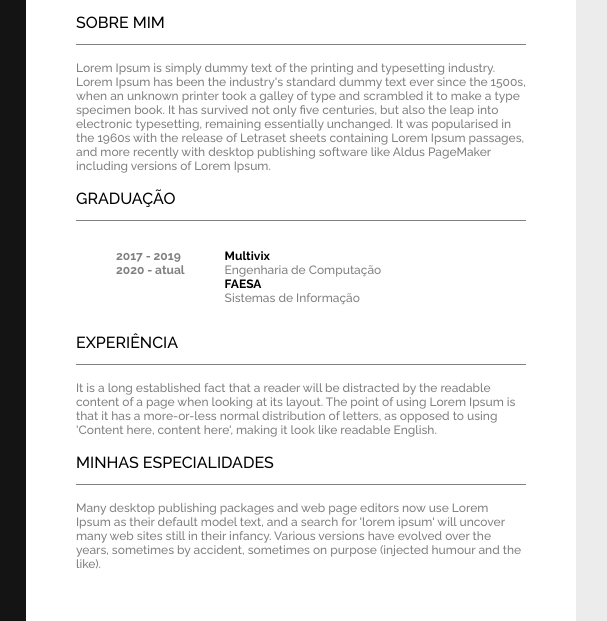
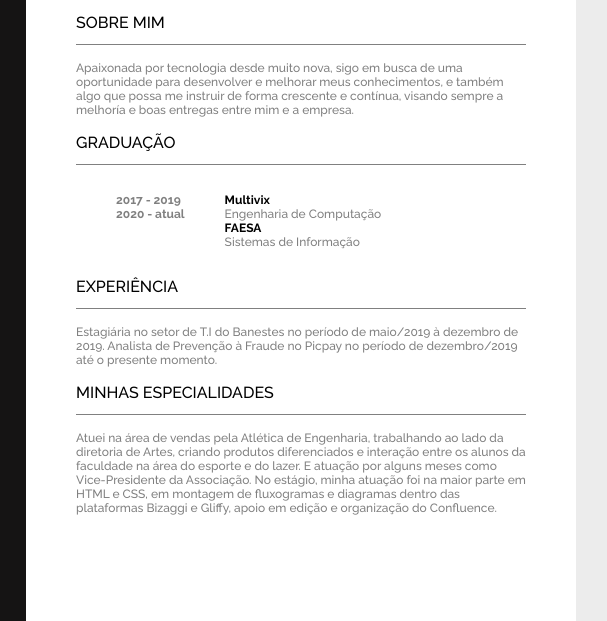
Before and after one commit to nathaliadalla/primeiro-projeto, a plain HTML site: page index.html in a window 1280 px wide. Shown: the part 137-758 px from the top of the page, 459-1066 px from the left. Drawn offline with Linux system fonts and the light colour scheme.

Commit message:
atualização dos dados

```diff
--- a/index.html
+++ b/index.html
@@ -40,13 +40,7 @@
                     Sobre Mim
                 </p>
                 <p class="descricao">
-                    Lorem Ipsum is simply dummy text of the printing and typesetting industry.
-                    Lorem Ipsum has been the industry's standard dummy text ever since the 1500s,
-                    when an unknown printer took a galley of type and scrambled it to make a type specimen book.
-                    It has survived not only five centuries, but also the leap into electronic typesetting,
-                    remaining essentially unchanged. It was popularised in the 1960s with the release of
-                    Letraset sheets containing Lorem Ipsum passages, and more recently with desktop publishing
-                    software like Aldus PageMaker including versions of Lorem Ipsum.
+                    Apaixonada por tecnologia desde muito nova, sigo em busca de uma oportunidade para desenvolver e melhorar meus conhecimentos, e também algo que possa me instruir de forma crescente e contínua, visando sempre a melhoría e boas entregas entre mim e a empresa.
                 </p>
             </section>
             <section class=graduacao>
@@ -71,10 +65,7 @@
                     Experiência
                 </p>
                 <p class="descricao">
-                    It is a long established fact that a reader will be distracted by the readable content
-                    of a page when looking at its layout. The point of using Lorem Ipsum is that it has a
-                    more-or-less normal distribution of letters, as opposed to using 'Content here, content here',
-                    making it look like readable English.
+                    Estagiária no setor de T.I do Banestes no período de maio/2019 à dezembro de 2019. Analista de Prevenção à Fraude no Picpay no período de dezembro/2019 até o presente momento.
                 </p>
             </section>
             <section class="especialidades">
@@ -82,10 +73,8 @@
                     Minhas Especialidades
                 </p>
                 <p class="descricao">
-                    Many desktop publishing packages and web page editors now use Lorem Ipsum as their default
-                    model text, and a search for 'lorem ipsum' will uncover many web sites still in their infancy.
-                    Various versions have evolved over the years, sometimes by accident, sometimes on purpose
-                    (injected humour and the like).
+                    Atuei na área de vendas pela Atlética de Engenharia, trabalhando ao lado da diretoria de Artes, criando produtos diferenciados e interação entre os alunos da faculdade na área do esporte e do lazer. E atuação por alguns meses como Vice-Presidente da Associação.
+No estágio, minha atuação foi na maior parte em HTML e CSS, em montagem de fluxogramas e diagramas dentro das plataformas Bizaggi e Gliffy, apoio em edição e organização do Confluence.
                 </p>
             </section>
         </div>
```
